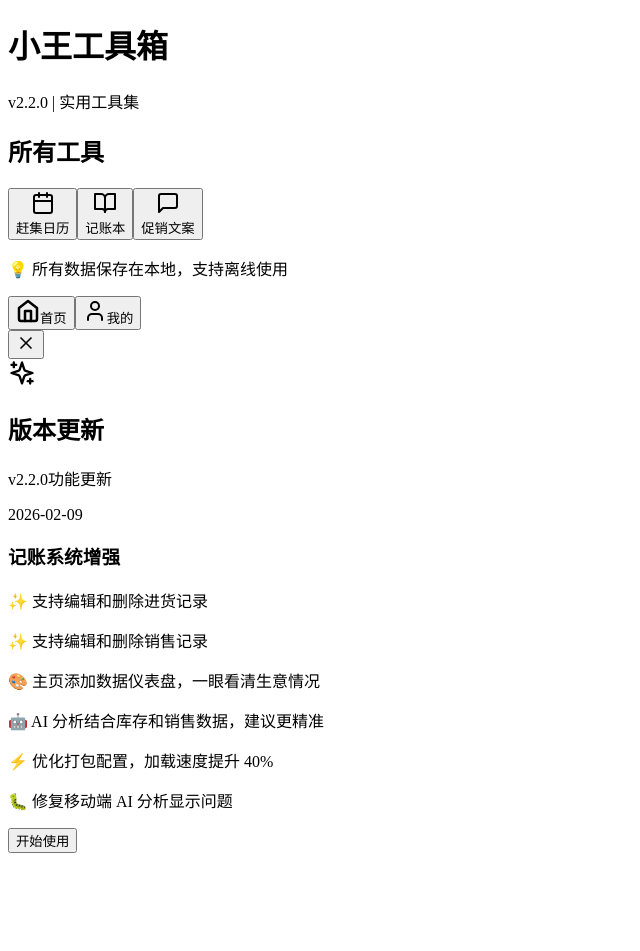
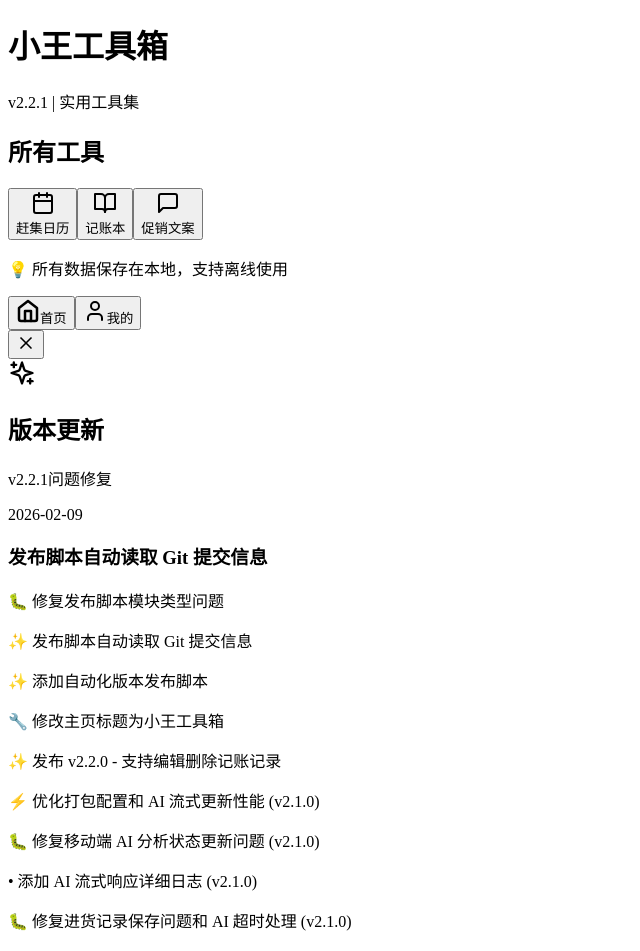
Before and after one commit to Awfp1314/FruitSetting, a React (Vite) app: page /#home in a window 1280 px wide. Shown: the top 951 px of the page, without its empty margins (0-640 px from the left). Before the commit the page ends 861 px from the top, so only its background shows below. Built offline with nearby package versions, Linux system fonts and the light colour scheme; the HTML template or start-up script is replaced by a standard one.

Commit message:
chore: 发布 v2.2.1 - 发布脚本自动读取 Git 提交信息

```diff
--- a/package.json
+++ b/package.json
@@ -1,7 +1,7 @@
 {
   "name": "laowang-toolbox",
   "private": true,
-  "version": "2.2.0",
+  "version": "2.2.1",
   "type": "module",
   "description": "老王工具箱 - 专为小生意人打造的实用工具集",
   "author": "老王",
--- a/src/constants/changelog.js
+++ b/src/constants/changelog.js
@@ -3,6 +3,23 @@
 // type: 'major' | 'minor' | 'patch'
 
 export const CHANGELOG = {
+  '2.2.1': {
+    date: '2026-02-09',
+    type: 'patch',
+    title: '发布脚本自动读取 Git 提交信息',
+    changes: [
+      '🐛 修复发布脚本模块类型问题',
+      '✨ 发布脚本自动读取 Git 提交信息',
+      '✨ 添加自动化版本发布脚本',
+      '🔧 修改主页标题为小王工具箱',
+      '✨ 发布 v2.2.0 - 支持编辑删除记账记录',
+      '⚡ 优化打包配置和 AI 流式更新性能 (v2.1.0)',
+      '🐛 修复移动端 AI 分析状态更新问题 (v2.1.0)',
+      '• 添加 AI 流式响应详细日志 (v2.1.0)',
+      '🐛 修复进货记录保存问题和 AI 超时处理 (v2.1.0)',
+      '✨ 主页添加数据仪表盘并修复版本号显示 (v2.1.0)',
+    ],
+  },
   '2.2.0': {
     date: '2026-02-09',
     type: 'minor',
@@ -42,7 +59,7 @@ export const CHANGELOG = {
 };
 
 // 获取当前版本
-export const CURRENT_VERSION = '2.2.0';
+export const CURRENT_VERSION = '2.2.1';
 
 // 获取版本类型的中文名称
 export const getVersionTypeName = (type) => {
```
